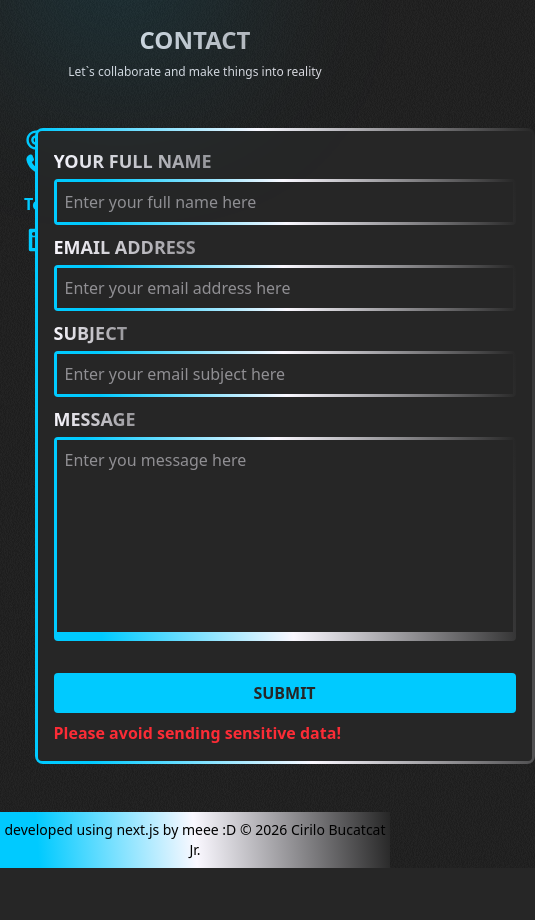
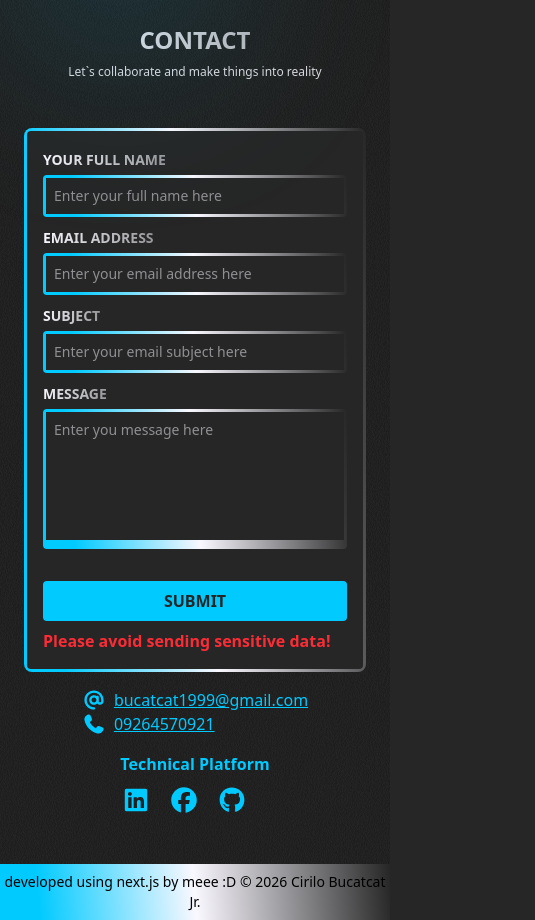
Before and after one commit to cirilobucatcat/cirilo_bucatcat_portfolio, a Next.js app: page / in a window 390 px wide. Shown: the part 3020-3940 px from the top of the page, 535 px wide, since content can reach past the window. Before the commit the page ends 3888 px from the top, so only its background shows below. Built offline with nearby package versions, Linux system fonts and the light colour scheme.

Commit message:
contact form mobile layout

```diff
--- a/components/contact/form.tsx
+++ b/components/contact/form.tsx
@@ -29,14 +29,14 @@ export default function ContactForm() {
 
   return (<form action={action} className='h-fit w-full bg-nero rounded-sm p-4'>
     <div>
-      <label htmlFor="name" className='text-header-gradient font-bold uppercase text-lg'>YOUR FULL NAME</label>
+      <label htmlFor="name" className='text-header-gradient font-bold uppercase text-sm lg:text-lg'>YOUR FULL NAME</label>
       <div className={twMerge('bg-brand-gradient p-0.75 rounded-sm mt-1', pending ? 'opacity-50' : '')}>
         <input
           disabled={pending}
           type="text"
           name='name'
           placeholder='Enter your full name here'
-          className='w-full disabled:cursor-not-allowed py-2 text-ghost-white px-2 bg-nero'
+          className='w-full disabled:cursor-not-allowed text-sm lg:text-base py-2 text-ghost-white px-2 bg-nero'
         />
       </div>
       {state?.errors?.name && (
@@ -44,14 +44,14 @@ export default function ContactForm() {
       )}
     </div>
     <div className='mt-2'>
-      <label htmlFor="name" className='text-header-gradient font-bold uppercase text-lg'>EMAIL ADDRESS</label>
+      <label htmlFor="name" className='text-header-gradient font-bold uppercase text-sm lg:text-lg'>EMAIL ADDRESS</label>
       <div className={twMerge('bg-brand-gradient p-0.75 rounded-sm mt-1', pending ? 'opacity-50' : '')}>
         <input
           disabled={pending}
           type="text"
           name='email'
           placeholder='Enter your email address here'
-          className='w-full disabled:cursor-not-allowed py-2 text-ghost-white px-2 bg-nero'
+          className='w-full disabled:cursor-not-allowed text-sm lg:text-base py-2 text-ghost-white px-2 bg-nero'
         />
       </div>
       {state?.errors?.email && (
@@ -59,14 +59,14 @@ export default function ContactForm() {
       )}
     </div>
     <div className='mt-2'>
-      <label htmlFor="name" className='text-header-gradient font-bold uppercase text-lg'>SUBJECT</label>
+      <label htmlFor="name" className='text-header-gradient font-bold uppercase text-sm lg:text-lg'>SUBJECT</label>
       <div className={twMerge('bg-brand-gradient p-0.75 rounded-sm mt-1', pending ? 'opacity-50' : '')}>
         <input
           disabled={pending}
           type="text"
           name='subject'
           placeholder='Enter your email subject here'
-          className='w-full disabled:cursor-not-allowed py-2 text-ghost-white px-2 bg-nero'
+          className='w-full disabled:cursor-not-allowed text-sm lg:text-base py-2 text-ghost-white px-2 bg-nero'
         />
       </div>
       {state?.errors?.subject && (
@@ -74,13 +74,13 @@ export default function ContactForm() {
       )}
     </div>
     <div className='mt-2'>
-      <label htmlFor="name" className='text-header-gradient font-bold uppercase text-lg'>MESSAGE</label>
+      <label htmlFor="name" className='text-header-gradient font-bold uppercase text-sm lg:text-lg'>MESSAGE</label>
       <div className={twMerge('bg-brand-gradient p-0.75 rounded-sm mt-1', pending ? 'opacity-50' : '')}>
         <textarea
           disabled={pending}
           name='message'
           placeholder='Enter you message here'
-          className='w-full py-2 disabled:cursor-not-allowed text-ghost-white px-2 h-48 bg-nero resize-none'
+          className='w-full py-2 disabled:cursor-not-allowed text-sm lg:text-base text-ghost-white px-2 h-32 lg:h-48 bg-nero resize-none'
         ></textarea>
       </div>
     </div>
--- a/components/contact/section.tsx
+++ b/components/contact/section.tsx
@@ -4,12 +4,11 @@ import ContactForm from './form'
 
 export default function ContactSection() {
 
-
   return (<section id='contact' className='relative pt-18 lg:pt-32'>
     <h3 className='text-center text-header-gradient font-extrabold text-2xl tracking-[5%] leading-[110%] uppercase'>contact</h3>
     <p className='text-center text-ghost-white/85 mt-2.75 text-xs lg:text-sm'>Let`s collaborate and make things into reality</p>
-    <div className='mt-12 grid grid-cols-2 gap-x-4 place-items-start justify-items-center'>
-      <div className='flex flex-col gap-y-4 w-full'>
+    <div className='mt-12 grid grid-cols-1 lg:grid-cols-2 gap-x-4 place-items-start justify-items-center'>
+      <div className='mt-4 lg:mt-0 order-2 lg:order-1 flex flex-col items-center lg:items-start gap-y-4 w-full'>
         <div className='flex flex-col'>
           <div className='inline-flex space-x-2'>
             <Image src="/at.svg" alt='Email Icon' width={24} height={24} />
@@ -35,7 +34,7 @@ export default function ContactSection() {
           </div>
         </div>
       </div>
-      <div className='w-125 bg-brand-gradient p-0.75 rounded-lg'>
+      <div className='order-1 lg:order-2 w-full lg:w-125 bg-brand-gradient p-0.75 rounded-lg'>
         <ContactForm/>
       </div>
     </div>
--- a/components/shared/project-card.tsx
+++ b/components/shared/project-card.tsx
@@ -16,7 +16,7 @@ export default function ProjectCard({ title, description, imageSrc, repositoryUr
             <Image
                 src={imageSrc}
                 alt="Placeholder"
-                className="w-90 h-62.5 object-cover rounded-t-lg"
+                className="w-auto h-auto object-cover rounded-t-lg"
                 width={360}
                 height={250}
             />
```
